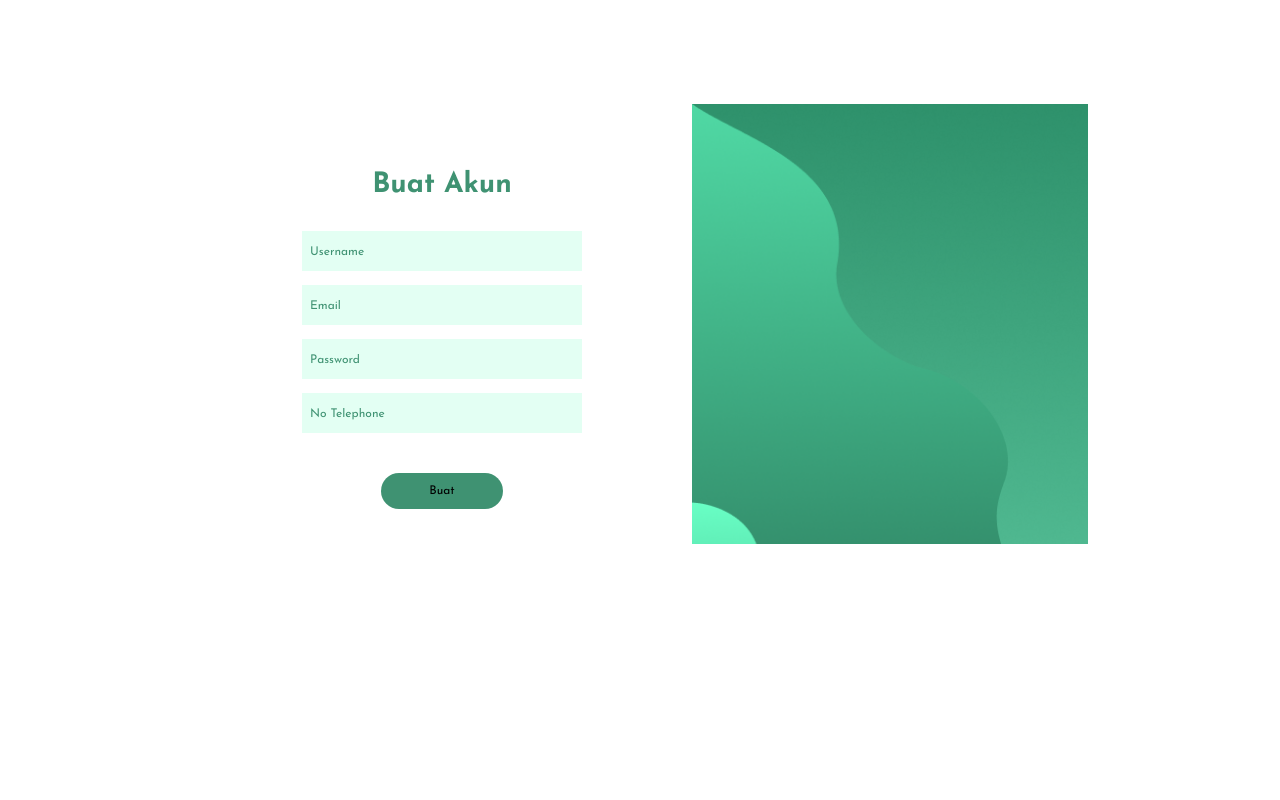
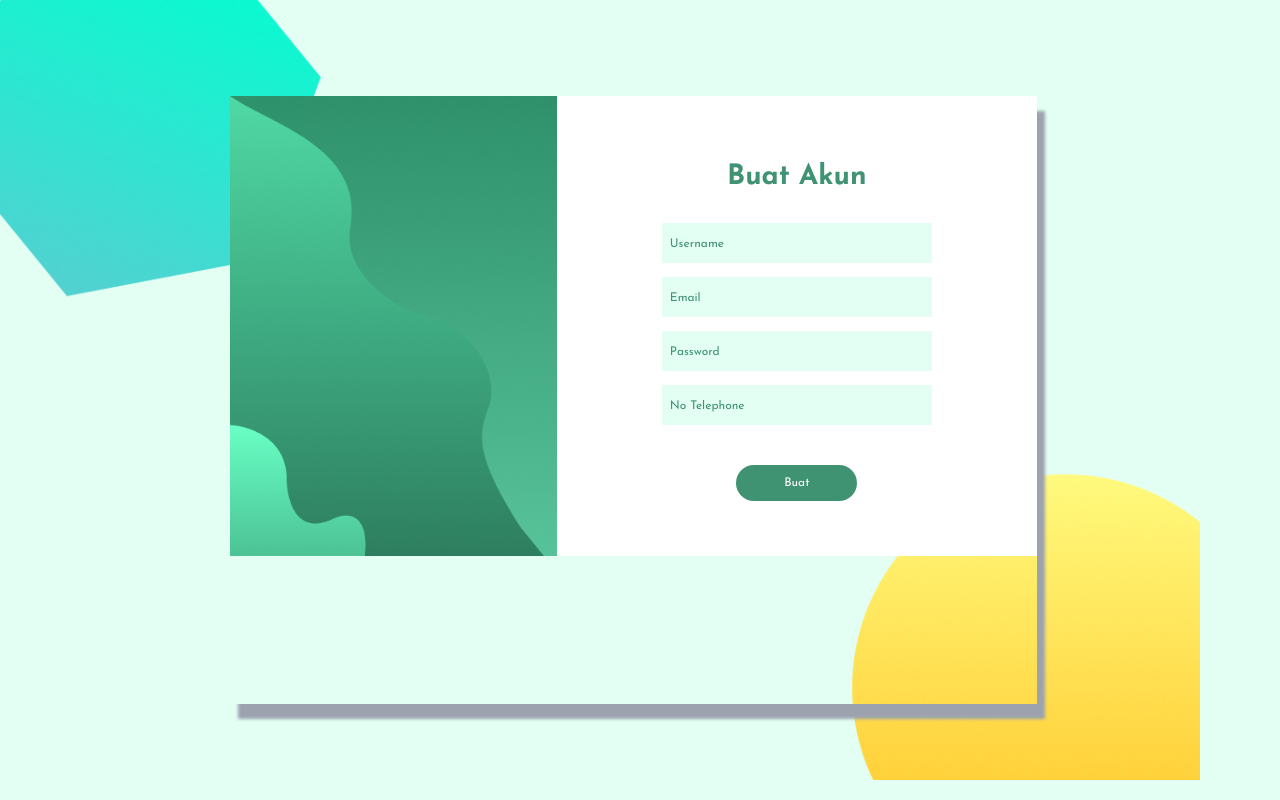
Before and after one commit to auliarahman789/ornatredec, a Next.js app: page /auths in a window 1280 px wide. Built offline with nearby package versions, Linux system fonts and the light colour scheme.

Commit message:
background register

```diff
--- a/src/app/auths/page.tsx
+++ b/src/app/auths/page.tsx
@@ -2,10 +2,14 @@ import React from 'react'
 import Register from '../components/auths/registerform'
 import RegisterL from '../components/auths/registerleft'
 
-function page() {
+function Page() {
   return (
-    <div className='flex items-center absolute top-[13%] left-[15%] right-[15%]'><Register/> <RegisterL/> </div>
+    <main className="bg-[#E3FFF3] w-full h-screen relative">
+      <div className='h-screen w-[1200px] bg-contain bg-no-repeat' style={{backgroundImage:"url('/img/bgregister.png')"}}>
+      <div className='flex absolute top-[12%] bottom-[12%] left-[18%] right-[19%] shadow-[8px_15px_3px] shadow-gray-400'><RegisterL/><Register/> </div>
+      </div>
+      </main>
   )
 }
 
-export default page
+export default Page
--- a/src/app/components/auths/registerform.tsx
+++ b/src/app/components/auths/registerform.tsx
@@ -6,16 +6,16 @@ const josefin = Josefin_Sans({subsets: ['latin']})
 function Register() {
   return (
     <main>
-        <div className='bg-white w-[500px] h-[440px]'>
+        <div className='bg-white w-[480px] h-[460px]'>
             <div className='flex flex-col justify-center items-center'>
             <h1 className={`font-bold text-[28px] pt-[60px] text-[#3F9272] ${josefin}`}>Buat Akun</h1>
             <form className='pt-[25px] gap-3.5 flex flex-col justify-center items-center'>
-              <div><input type='text' name='username' placeholder='Username' className='w-[280px] bg-[#E3FFF3] p-2 placeholder:text-[#3F9272] placeholder:text-[12px] text-[#3F9272]'/></div>
-              <div><input type='email' name='email' placeholder='Email' className='w-[280px] bg-[#E3FFF3] p-2 placeholder:text-[#3F9272] placeholder:text-[12px] text-[#3F9272]'/></div>
-              <div><input type='password' name='password' placeholder='Password' className='w-[280px] bg-[#E3FFF3] p-2 placeholder:text-[#3F9272] placeholder:text-[12px] text-[#3F9272]'/></div>
-              <div><input type='tel' name='telephone' placeholder='No Telephone' className='w-[280px] bg-[#E3FFF3] p-2 placeholder:text-[#3F9272] placeholder:text-[12px] text-[#3F9272]'/></div>
+              <div><input type='text' name='username' placeholder='Username' className='w-[270px] bg-[#E3FFF3] p-2 placeholder:text-[#3F9272] placeholder:text-[12px] text-[#3F9272]'/></div>
+              <div><input type='email' name='email' placeholder='Email' className='w-[270px] bg-[#E3FFF3] p-2 placeholder:text-[#3F9272] placeholder:text-[12px] text-[#3F9272]'/></div>
+              <div><input type='password' name='password' placeholder='Password' className='w-[270px] bg-[#E3FFF3] p-2 placeholder:text-[#3F9272] placeholder:text-[12px] text-[#3F9272]'/></div>
+              <div><input type='tel' name='telephone' placeholder='No Telephone' className='w-[270px] bg-[#E3FFF3] p-2 placeholder:text-[#3F9272] placeholder:text-[12px] text-[#3F9272]'/></div>
             </form>
-            <button className='bg-[#3F9272] text-xs px-12 py-[10px] mt-[40px] rounded-full'>
+            <button className='bg-[#3F9272] text-xs text-white px-12 py-[10px] mt-[40px] rounded-full'>
               Buat
             </button>
             </div>
--- a/src/app/components/auths/registerleft.tsx
+++ b/src/app/components/auths/registerleft.tsx
@@ -2,7 +2,7 @@ import React from 'react'
 
 function RegisterL() {
   return (
-    <div className='h-[440px] w-[400px] bg-cover bg-no-repeat' style={{backgroundImage: "url('/img/registerleft.png')"}}>
+    <div className='h-[460px] w-[330px] bg-cover bg-no-repeat' style={{backgroundImage: "url('/img/registerleft.png')"}}>
 
     </div>
   )
```
Also changed, not shown: public/img/bgregister.png (renamed from public/img/Group 251.png).
